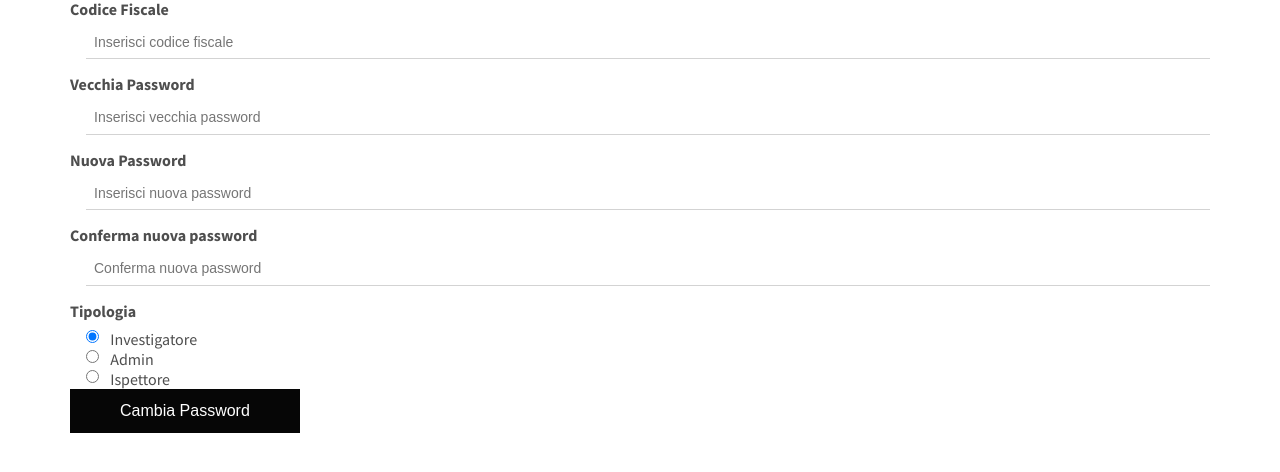
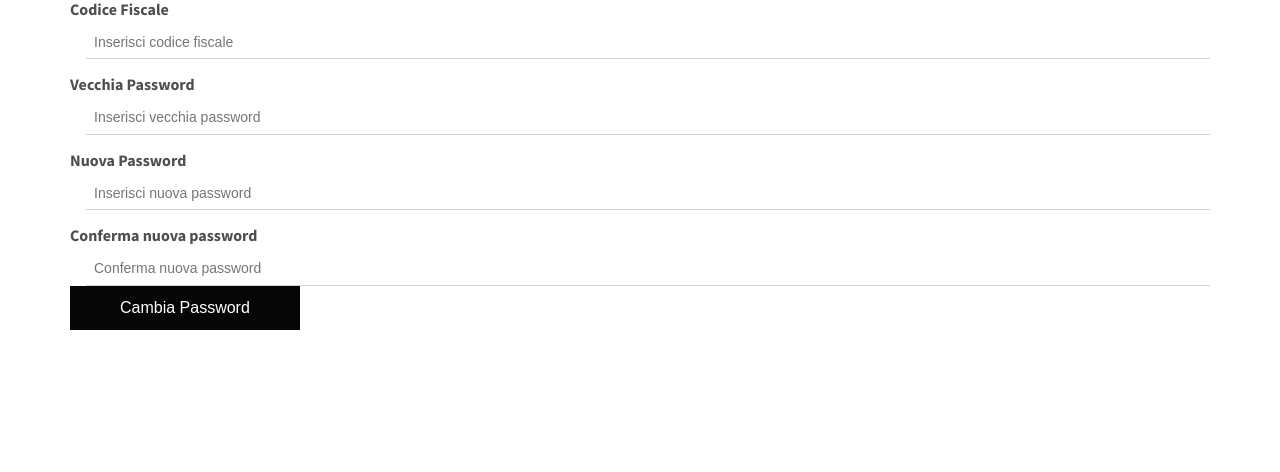
Before and after one commit to jiayihu/tecweb, a PHP site: page /login/app/views/impostazioni.view.php in a window 1280 px wide. Shown: the part 137-609 px from the top of the page. Run offline with PHP 8.4, Linux system fonts and the light colour scheme; the template is opened without the code that fills it, so the values that code supplies are empty.

Commit message:
eliminato campo tipologia

```diff
--- a/source/app/controllers/PagesController.php
+++ b/source/app/controllers/PagesController.php
@@ -651,7 +651,7 @@ class PagesController {
     $oldPassword = Request::getPOSTParam('old_password');
     $password = Request::getPOSTParam('password');
     $passwordConfirm = Request::getPOSTParam('password_confirm');
-    $role = Request::getPOSTParam('role');
+    $role = $this->authController->getUserRole();
     $realPassword= $this->authController->checkPassword($realCodiceFiscale,$oldPassword,$role);
 
     $successful = false;
--- a/source/app/views/impostazioni.view.php
+++ b/source/app/views/impostazioni.view.php
@@ -30,19 +30,6 @@
         <dd>
           <input class="input" type="password" name="password_confirm" placeholder="Conferma nuova password" minlength="6" required>
         </dd>
-        <dt>Tipologia</dt>
-        <dd>
-          <input class="input-role" id="input-role-detective" type="radio" name="role" value="detective" checked>
-          <label class="radio-label" for="input-role-detective">Investigatore</label>
-          <br />
-
-          <input class="input-role" id="input-role-admin" type="radio" name="role" value="admin">
-          <label class="radio-label" for="input-role-admin">Admin</label>
-          <br />
-
-          <input class="input-role" id="input-role-inspector" type="radio" name="role" value="inspector">
-          <label class="radio-label" for="input-role-inspector">Ispettore</label>
-        </dd>
         <button type="submit" class="btn btn-primary">Cambia Password</button>
     </form>
 </main>
```
